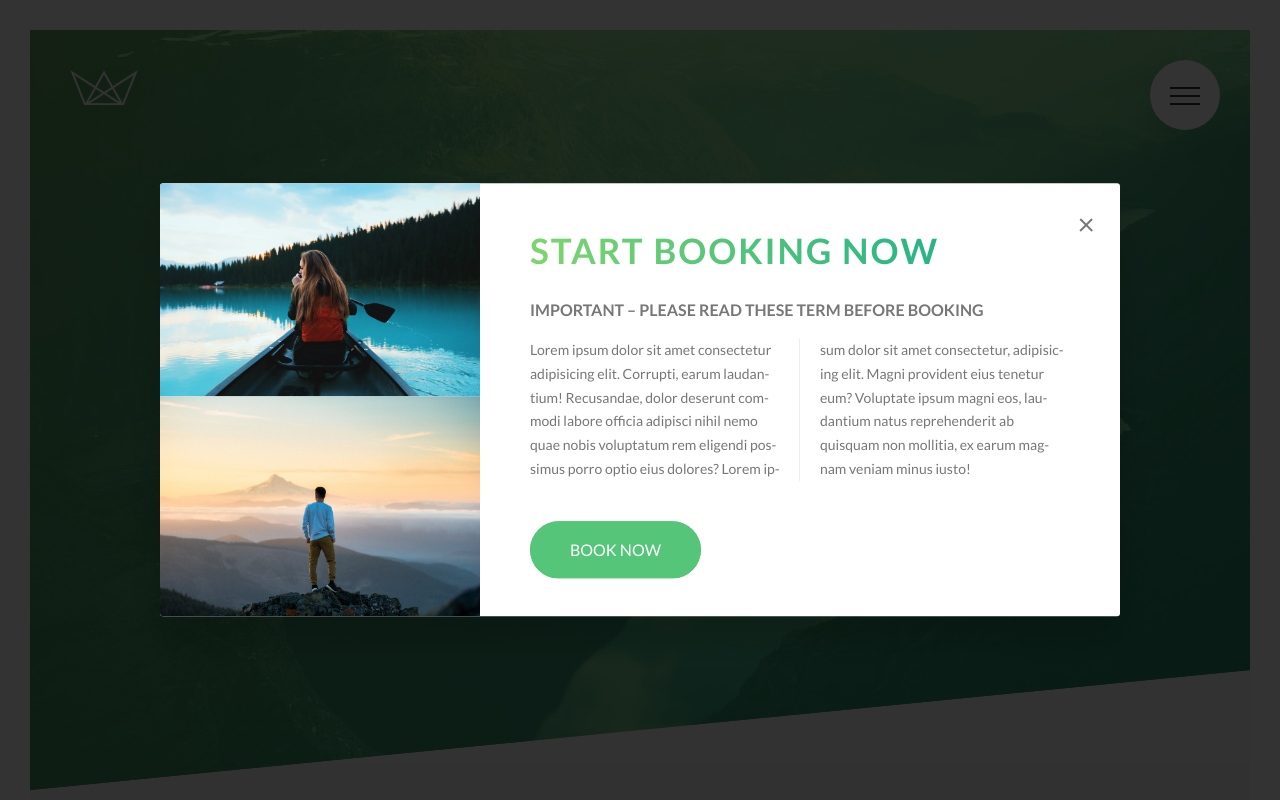
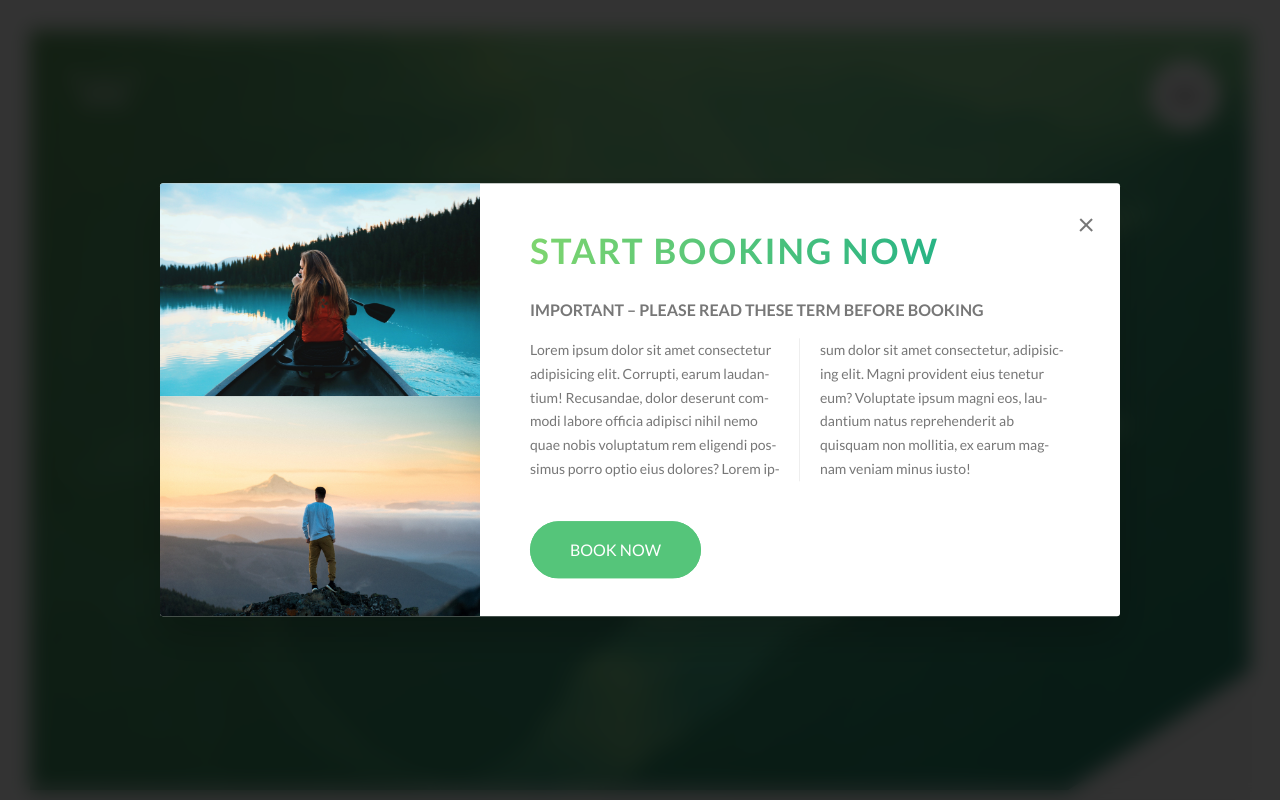
Before and after one commit to dustinddoan/natours, a PHP site: page / in a window 1280 px wide, after a click on "BOOK NOW". Run offline with PHP 8.4, Linux system fonts and the light colour scheme.

Commit message:
image responsive

```diff
--- a/css/style.css
+++ b/css/style.css
@@ -325,6 +325,7 @@ body {
     top: 0;
     left: 0;
     width: 100%;
+    -webkit-backface-visibility: hidden;
     backface-visibility: hidden;
     border-radius: 3px;
     overflow: hidden;
@@ -454,14 +455,17 @@ body {
     width: 15rem;
     height: 15rem;
     float: left;
-    -ms-shape-outside: circle(50% at 50% 50%);
-    -ms-clip-path: circle(50% at 50% 50%);
-    -webkit-shape-outside: circle(50% at 50% 50%);
-    -webkit-clip-path: circle(50% at 50% 50%);
-    shape-outside: circle(50% at 50% 50%);
-    clip-path: circle(50% at 50% 50%);
     transform: translateX(-3rem) skewX(12deg);
-    position: relative; }
+    position: relative;
+    overflow: hidden;
+    border-radius: 50%; }
+    @supports (clip-path: polygon(0 0)) or (-webki-clip-path: polygon(0 0)) {
+      .story__shape {
+        -webkit-clip-path: circle(50% at 50% 50%);
+        clip-path: circle(50% at 50% 50%);
+        -webkit-shape-outside: circle(50% at 50% 50%);
+        shape-outside: circle(50% at 50% 50%);
+        border-radius: none; } }
     @media (max-width: 37.5em) {
       .story__shape {
         transform: translateX(-3rem) skewX(0); } }
@@ -600,7 +604,14 @@ body {
   z-index: 4000;
   opacity: 0;
   visibility: hidden;
-  transition: all .3s; }
+  transition: all .3s;
+  -webkit-backdrop-filter: blur(10px);
+  backdrop-filter: blur(10px); }
+  @supports (-webkit-backdrop-filter: blur(10px)) {
+    .popup {
+      -webkit-backdrop-filter: blur(10px);
+      backdrop-filter: blur(10px);
+      background-color: rgba(0, 0, 0, 0.3); } }
   .popup:target {
     opacity: 1;
     visibility: visible; }
@@ -659,15 +670,22 @@ body {
     hyphens: auto; }
 
 .header {
-  height: 95vh;
+  height: 85vh;
   /* 2 background overlap */
-  background-image: linear-gradient(to right bottom, rgba(126, 213, 111, 0.7), rgba(40, 180, 133, 0.7)), url(../img/hero.jpg);
+  background-image: linear-gradient(to right bottom, rgba(126, 213, 111, 0.7), rgba(40, 180, 133, 0.7)), url(../img/hero-small.jpg);
   background-size: cover;
   background-position: top;
   position: relative;
-  /* clip the image */
-  -webkit-clip-path: polygon(0 0, 100% 0, 100% 80vh, 0 100%);
-  clip-path: polygon(0 0, 100% 0, 100% 80vh, 0 100%); }
+  /* clip the image */ }
+  @supports (clip-path: polygon(0 0)) or (-webki-clip-path: polygon(0 0)) {
+    .header {
+      /* clip the image */
+      -webkit-clip-path: polygon(0 0, 100% 0, 100% 80vh, 0 100%);
+      clip-path: polygon(0 0, 100% 0, 100% 80vh, 0 190%);
+      height: 95vh; } }
+  @media (min-resolution: 192dpi) and (min-width: 37.5em), (-webkit-min-device-pixel-ratio: 2) and (min-width: 37.5em), (min-width: 125em) {
+    .header {
+      background-image: linear-gradient(to right bottom, rgba(126, 213, 111, 0.7), rgba(40, 180, 133, 0.7)), url(../img/hero.jpg); } }
   @media (max-width: 37.5em) {
     .header {
       -webkit-clip-path: polygon(0 0, 100% 0, 100% 85vh, 0 100%);
--- a/sass/components/_card.scss
+++ b/sass/components/_card.scss
@@ -12,6 +12,7 @@
     top: 0;
     left: 0;
     width: 100%;
+    -webkit-backface-visibility: hidden;
     backface-visibility: hidden;
     border-radius: 3px;
     overflow: hidden;
--- a/sass/components/_popup.scss
+++ b/sass/components/_popup.scss
@@ -9,6 +9,16 @@
   opacity: 0;
   visibility: hidden;
   transition: all .3s;
+  // blur in the background
+  -webkit-backdrop-filter: blur(10px);
+  backdrop-filter: blur(10px);
+
+  @supports (-webkit-backdrop-filter: blur(10px) or (backdrop-filter: blur(10px))) {
+    // blur in the background
+    -webkit-backdrop-filter: blur(10px);
+    backdrop-filter: blur(10px);
+    background-color: rgba($color-black, .3);
+  }
 
   &:target {
     opacity: 1;
--- a/sass/components/_story.scss
+++ b/sass/components/_story.scss
@@ -23,15 +23,21 @@
     width: 15rem;
     height: 15rem;
     float: left;
-    -ms-shape-outside: circle(50% at 50% 50%);
-    -ms-clip-path: circle(50% at 50% 50%);
-    -webkit-shape-outside: circle(50% at 50% 50%);
-    -webkit-clip-path: circle(50% at 50% 50%);
-    shape-outside: circle(50% at 50% 50%);
-    clip-path: circle(50% at 50% 50%);
-
     transform: translateX(-3rem) skewX(12deg);
     position: relative;
+    overflow: hidden;
+    border-radius: 50%;
+
+    @supports (clip-path: polygon(0 0)) or (-webki-clip-path: polygon(0 0)) {
+      -webkit-clip-path: circle(50% at 50% 50%);
+      clip-path: circle(50% at 50% 50%);
+
+      -webkit-shape-outside: circle(50% at 50% 50%);
+      shape-outside: circle(50% at 50% 50%);
+
+      border-radius: none;
+
+   }
 
     @include respond(phone) {
       transform: translateX(-3rem) skewX(0);
--- a/sass/layout/_header.scss
+++ b/sass/layout/_header.scss
@@ -1,19 +1,47 @@
 .header {
-  height: 95vh;
+  height: 85vh;
   /* 2 background overlap */
   background-image: linear-gradient(
       to right bottom,
       rgba($color-primary-light, 0.7),
       rgba($color-primary-dark, 0.7)
     ),
-    url(../img/hero.jpg);
+    url(../img/hero-small.jpg);
   background-size: cover;
   background-position: top;
   position: relative;
 
   /* clip the image */
-  -webkit-clip-path: polygon(0 0, 100% 0, 100% 80vh, 0 100%);
-  clip-path: polygon(0 0, 100% 0, 100% 80vh, 0 100%);
+  // -webkit-clip-path: polygon(0 0, 100% 0, 100% 80vh, 0 100%);
+  // clip-path: polygon(0 0, 100% 0, 100% 80vh, 0 100%);
+
+  // support clippath in safari and edge
+  @supports (clip-path: polygon(0 0)) or (-webki-clip-path: polygon(0 0)) {
+     /* clip the image */
+    -webkit-clip-path: polygon(0 0, 100% 0, 100% 80vh, 0 100%);
+    clip-path: polygon(0 0, 100% 0, 100% 80vh, 0 190%);
+    height: 95vh;
+  }
+
+  @media (min-resolution: 192dpi) and (min-width: 37.5em),
+         (-webkit-min-device-pixel-ratio: 2) and (min-width: 37.5em),
+         (min-width: 125em) {
+    background-image: linear-gradient(
+      to right bottom,
+      rgba($color-primary-light, 0.7),
+      rgba($color-primary-dark, 0.7)
+    ),
+    url(../img/hero.jpg);
+  }
+
+  // @media (min-width: 2000px) {
+  //   background-image: linear-gradient(
+  //     to right bottom,
+  //     rgba($color-primary-light, 0.7),
+  //     rgba($color-primary-dark, 0.7)
+  //   ),
+  //   url(../img/hero.jpg);
+  // }
 
   @include respond(phone) {
     -webkit-clip-path: polygon(0 0, 100% 0, 100% 85vh, 0 100%);
```
Also changed, not shown: index.html (+30 -3 lines).
